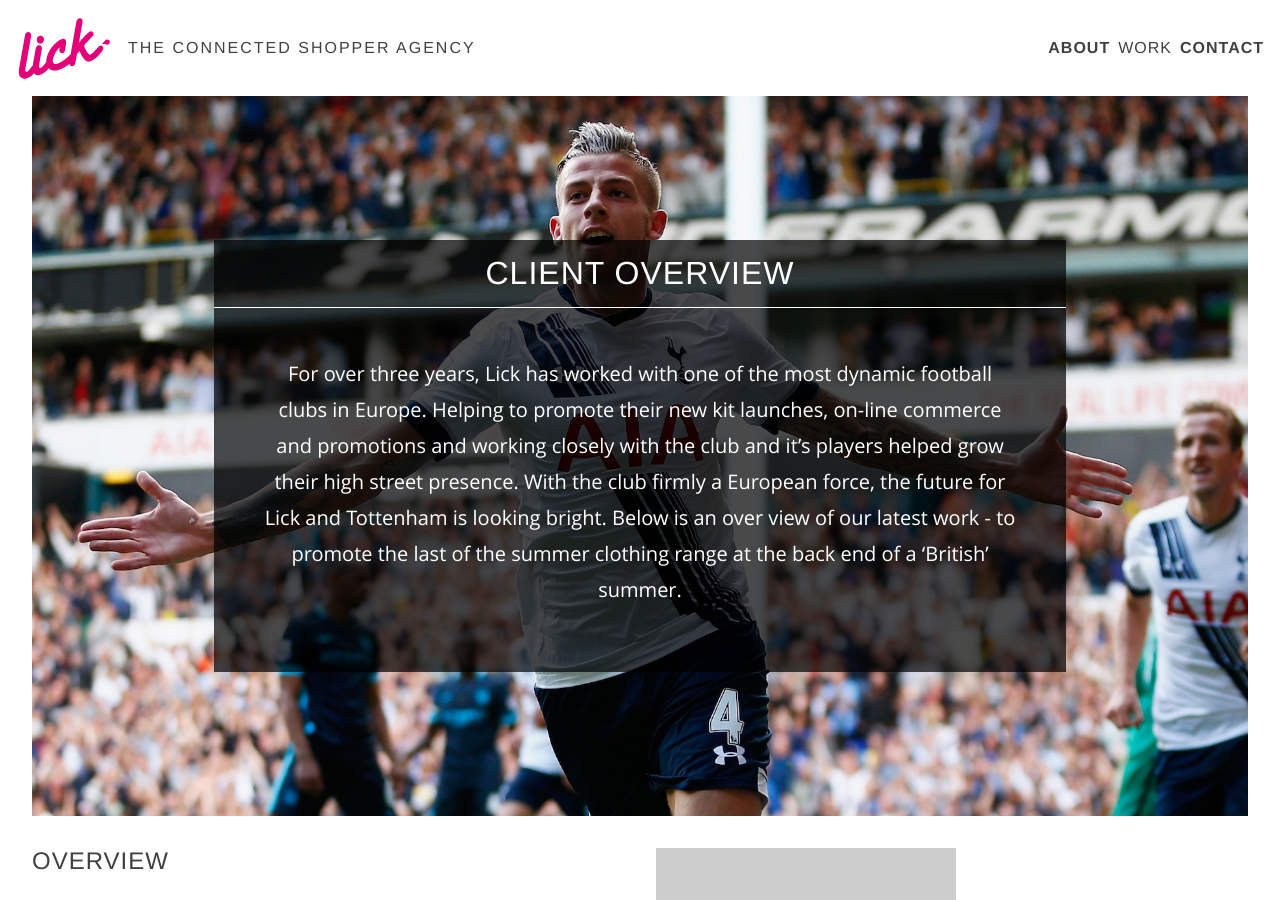
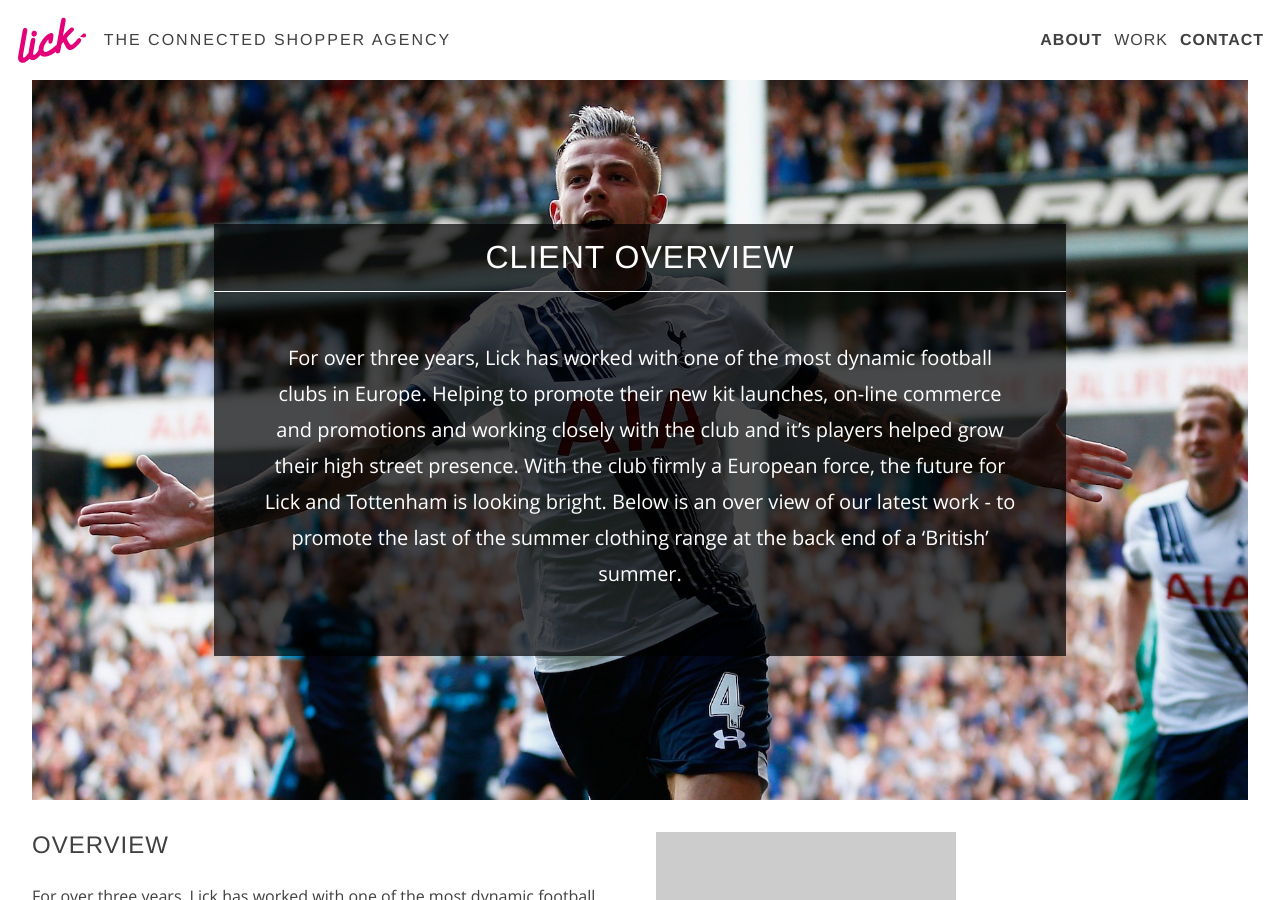
Before and after one commit to lickcreative/website, a Jekyll site: the page built from _case_studies/tottenham-hotspur-fc.markdown, in a window 1280 px wide and 900 px high. Built offline with Jekyll 4.4.1, drawn with Linux system fonts in a browser that asks for light colours; some web fonts are replaced; comment, search, counter and statistics services are not loaded.

Commit message:
Reduced nabber size

```diff
--- a/_sass/_base.scss
+++ b/_sass/_base.scss
@@ -145,10 +145,10 @@ a {
  * Wrapper
  */
 .container {
-    margin-top: 4.5rem;
+    margin-top: 3.5rem;
 
     @media (min-width: 40rem) {
-      margin-top: 6rem;
+      margin-top: 5rem;
       max-width: $content-width;
       margin-left: auto;
       margin-right: auto;
@@ -162,8 +162,8 @@ a {
   &:before {
    content: "";
    display: block;
-   height: 6rem;
-   margin: -6rem 0 0;
+   height: 5rem;
+   margin: -5rem 0 0;
  }
  //Ensure no extra space at the bottom of the page
   &:not(:last-child) {
--- a/_sass/_navbar.scss
+++ b/_sass/_navbar.scss
@@ -19,8 +19,8 @@
     display: flex;
   }
   &__logo {
-    width: 4.5rem;
-    height: 100%;
+    width: auto;
+    height: 2rem;
     fill: $pink;
   }
   &__title {
@@ -40,7 +40,7 @@
     list-style-type: none;
     &__item {
       display: inline;
-      margin-left: 0.5rem;
+      margin-left: 0.75rem;
       text-transform: uppercase;
       letter-spacing: 1px;
       transition: color 0.15s ease-in;
@@ -79,7 +79,7 @@
       flex-grow: 1;
     }
     &__logo {
-      width: 6rem;
+      height: 3rem;
     }
     &__title {
       display: block;
```
